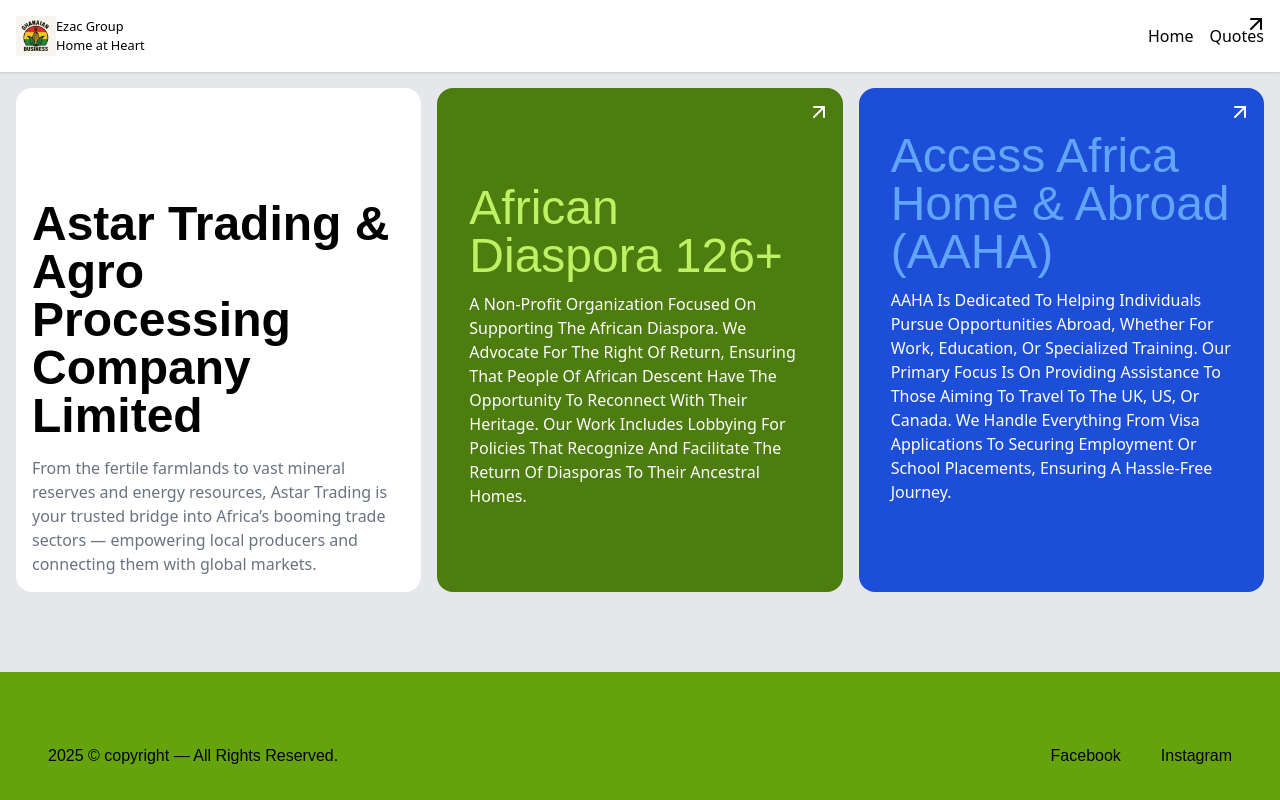
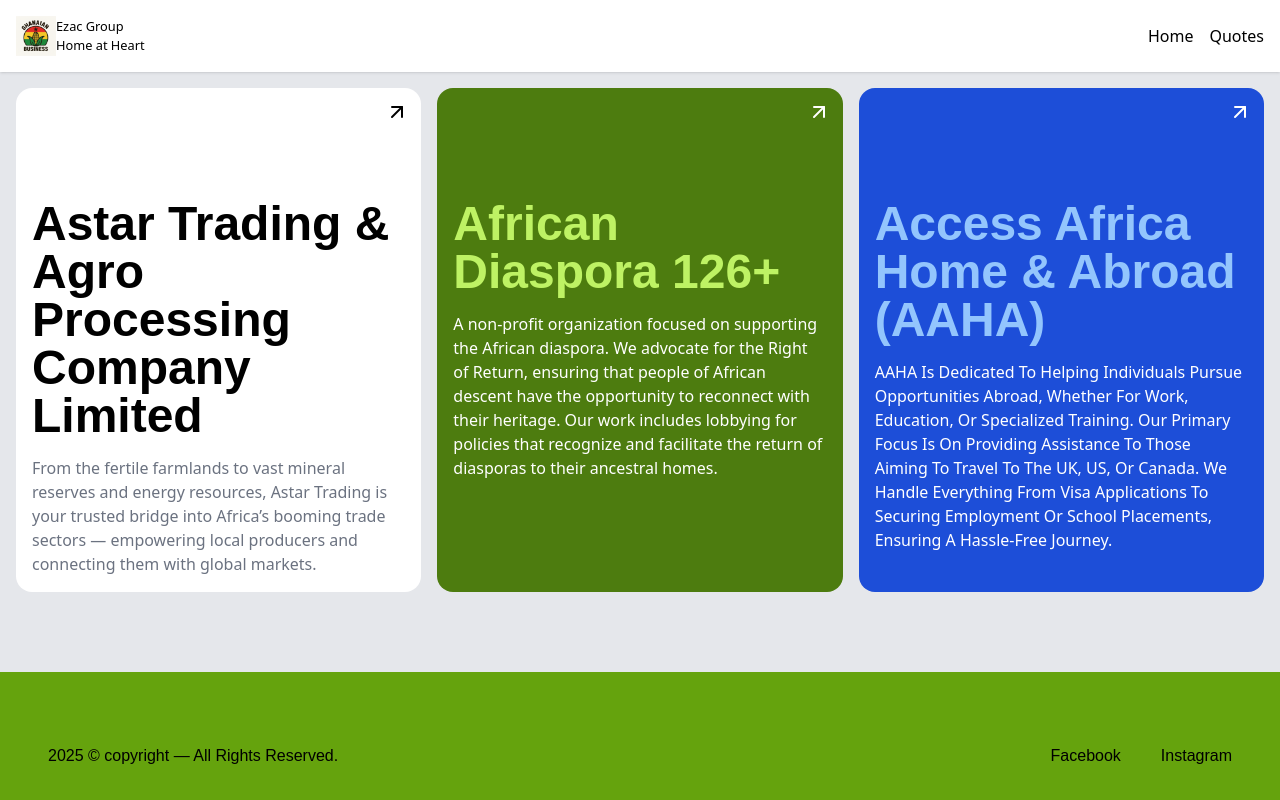
Before and after one commit to iamrichid/astar, a Vue app: page / in a window 1280 px wide. Built offline with nearby package versions, Linux system fonts and the light colour scheme; a web font is replaced by a local one.

Commit message:
fix: convert static divs to links for improved navigation and user engagement

```diff
--- a/src/pages/homePage.vue
+++ b/src/pages/homePage.vue
@@ -1,11 +1,13 @@
 <template>
     <div class="grid grid-cols-1 gap-4 md:grid-cols-3">
       <!-- Left Section: Welcome Section -->
-      <div class="bg-white rounded-2xl pt-4 p-4 md:col-span-1 flex flex-col justify-start space-y-4">
+      <a
+      href="https://www.astar-trade.com/" class="bg-white rounded-2xl pt-4 p-4 md:col-span-1 flex flex-col justify-start space-y-4 transition-transform transform hover:scale-105 hover:shadow-xl duration-300 ease-in-out relative">
         <svg xmlns="http://www.w3.org/2000/svg" width="24" height="24" viewBox="0 0 24 24" fill="none" stroke="currentColor" stroke-width="2" stroke-linecap="round" stroke-linejoin="round" class="lucide lucide-arrow-up-right absolute right-3 top-3 text-black">
           <path d="M7 7h10v10"></path><path d="M7 17 17 7"></path>
         </svg>
         <div class="h-full flex-col items-start justify-start space-y-3">
+
           <h1 class="text-4xl font-specialGothic leading-10 md:text-5xl md:leading-[3rem] font-bold mb-4 md:pt-20">
             Astar Trading & Agro Processing Company Limited
           </h1>
@@ -13,40 +15,40 @@
             From the fertile farmlands to vast mineral reserves and energy resources, Astar Trading is your trusted bridge into Africa’s booming trade sectors — empowering local producers and connecting them with global markets.
           </p>
         </div>
-      </div>
 
-      <div class=" relative col-span-1 flex  flex-col justify-start  rounded-2xl
-        bg-lime-700 p-4 text-base leading-[1.12rem] text-white md:p-8 ">
+      </a>
+
+      <router-link to="https://www.astar-trade.com/" class="bg-lime-700 rounded-2xl pt-4 p-4 md:col-span-1 flex flex-col justify-start space-y-4 transition-transform transform hover:scale-105 hover:shadow-xl duration-300 ease-in-out relative ">
 
         <svg xmlns="http://www.w3.org/2000/svg" width="24" height="24" viewBox="0 0 24 24" fill="none" stroke="currentColor" stroke-width="2" stroke-linecap="round" stroke-linejoin="round" class="lucide lucide-arrow-up-right absolute right-3 top-3 text-white">
           <path d="M7 7h10v10"></path><path d="M7 17 17 7"></path>
         </svg>
 
-        <div class="h-full  md:pt-16 flex-col items-start justify-start space-y-3">
-          <h1 class="leadig-[2.9rem] text-5xl text-lime-300 font-specialGothic ">
+        <div class="h-full flex-col items-start justify-start space-y-3">
+          <h1 class="text-4xl text-lime-300 font-specialGothic leading-10 md:text-5xl md:leading-[3rem] font-bold mb-4 md:pt-20">
             African Diaspora 126+
           </h1>
-          <p class=" text-left  text-base capitalize text-white">
+          <p class="text-left text-base text-white">
             A non-profit organization focused on supporting the African diaspora. We advocate for the Right of Return, ensuring that people of African descent have the opportunity to reconnect with their heritage. Our work includes lobbying for policies that recognize and facilitate the return of diasporas to their ancestral homes.
           </p>
         </div>
-      </div>
+      </router-link>
 
-      <div class="relative col-span-1 flex aspect-auto flex-col  justify-center space-y-3 rounded-2xl
-              bg-blue-700 p-4  pt-4 text-base  leading-[1.12rem] text-white md:p-8 ">
+      <router-link
+      to="/products" class="bg-blue-700 rounded-2xl pt-4 p-4 md:col-span-1 flex flex-col justify-start space-y-4 transition-transform transform hover:scale-105 hover:shadow-xl duration-300 ease-in-out relative">
               <svg xmlns="http://www.w3.org/2000/svg" width="24" height="24" viewBox="0 0 24 24" fill="none" stroke="currentColor" stroke-width="2" stroke-linecap="round" stroke-linejoin="round" class="lucide lucide-arrow-up-right absolute right-3 top-3 text-white">
           <path d="M7 7h10v10"></path><path d="M7 17 17 7"></path>
         </svg>
 
               <div class="h-full flex-col items-start justify-start space-y-3">
-                <h1 class="leadig-[2.9rem] text-5xl text-blue-400 font-specialGothic ">
+                <h1 class="text-4xl text-blue-300 font-specialGothic leading-10 md:text-5xl md:leading-[3rem] font-bold mb-4 md:pt-20">
                   Access Africa Home & Abroad (AAHA)
                 </h1>
                 <p class=" text-left  text-base capitalize text-white">
                   AAHA is dedicated to helping individuals pursue opportunities abroad, whether for work, education, or specialized training. Our primary focus is on providing assistance to those aiming to travel to the UK, US, or Canada. We handle everything from visa applications to securing employment or school placements, ensuring a hassle-free journey.
                 </p>
               </div>
-      </div>
+      </router-link>
 
 
     </div>
```
